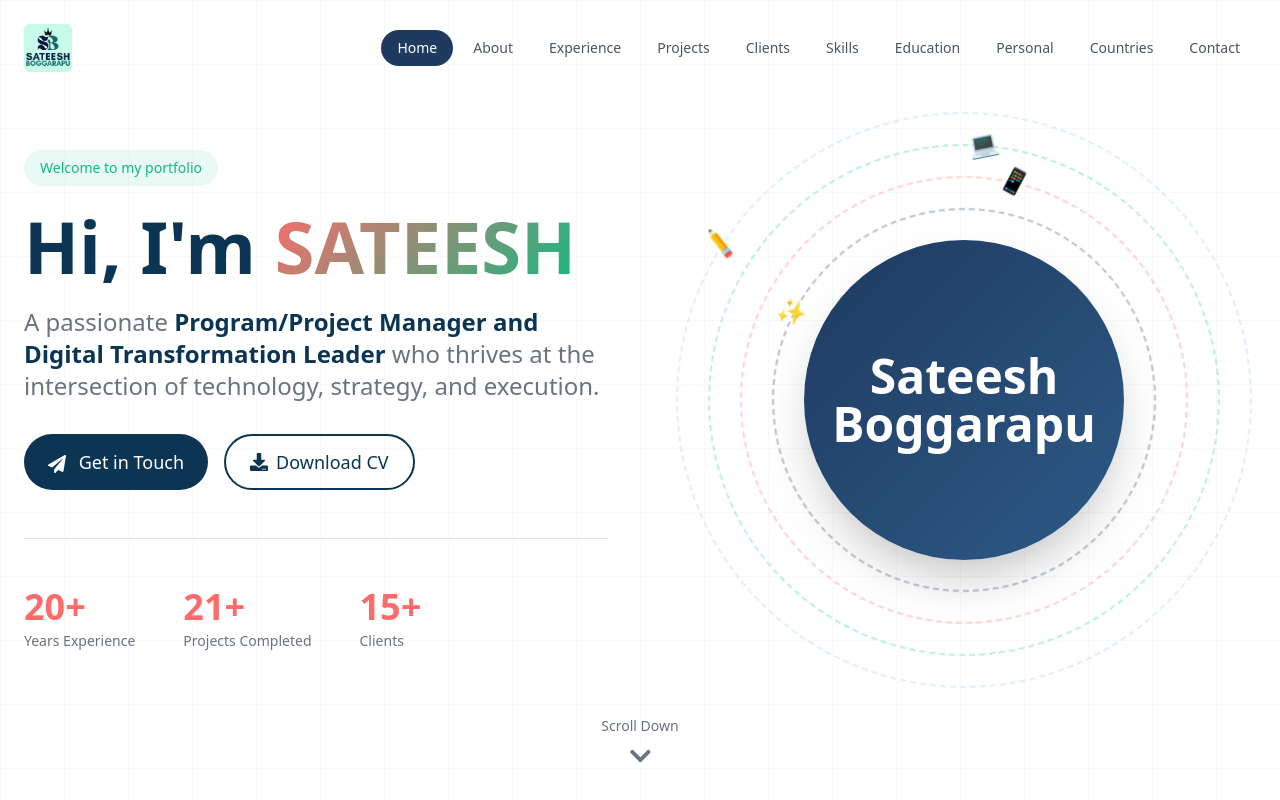
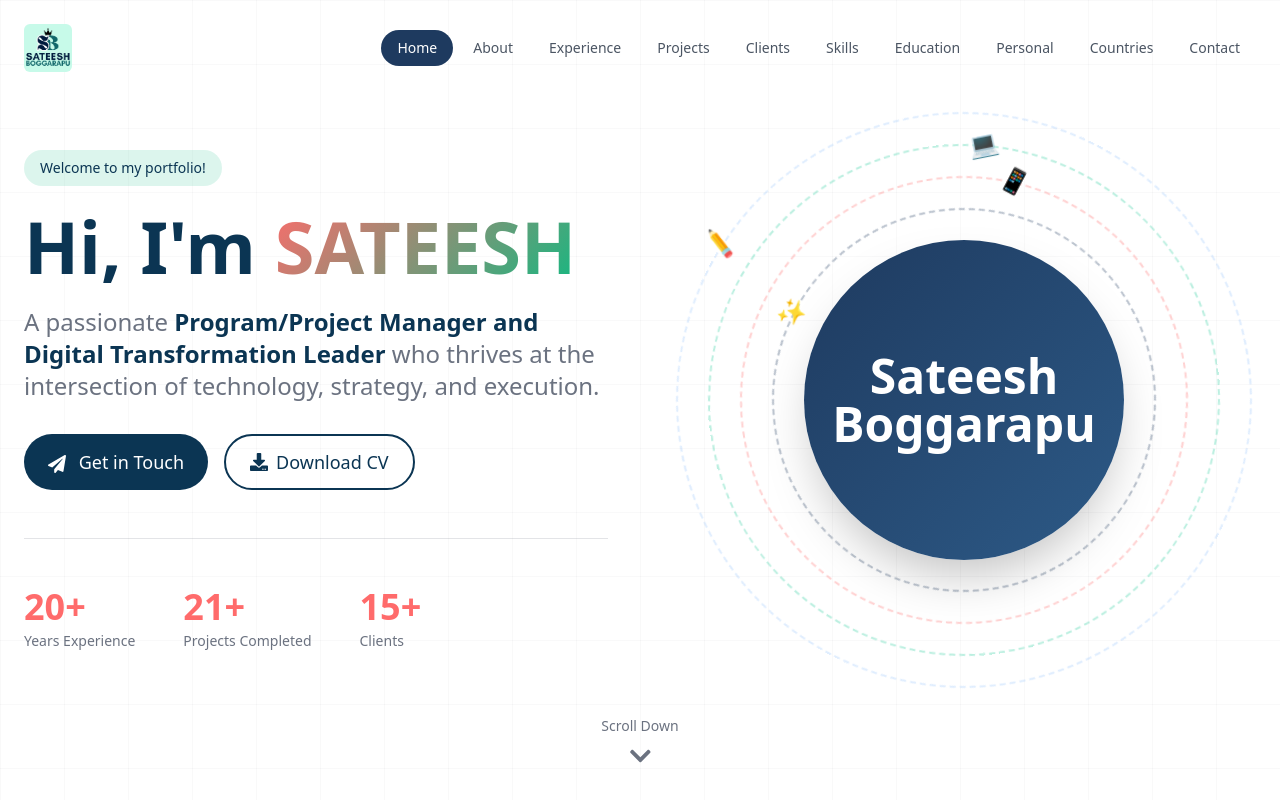
Before and after one commit to sat33shgit/Portfolio, a React (Vite) app: page / in a window 1280 px wide. Shown: the top 800 px of the page. Built offline with nearby package versions, Linux system fonts and the light colour scheme.

Commit message:
Save: commit all pending changes

```diff
--- a/src/components/sections/Education.jsx
+++ b/src/components/sections/Education.jsx
@@ -181,7 +181,7 @@ export default function Education(){
             {['Coursera', 'Udemy', 'Third Factor', 'Vinh Giang', 'Scrimba', 'Coursera', 'Thinkcloudly', 'Shopify'].map((platform, idx) => (
               <span
                 key={`${platform}-${idx}`}
-                className="px-4 py-2 bg-white rounded-full text-gray-600 text-sm font-medium shadow-[0_2px_8px_rgba(0,0,0,0.08)] hover:shadow-[0_4px_12px_rgba(0,0,0,0.12)] transition-all cursor-pointer"
+                className="px-4 py-2 bg-white rounded-full text-gray-600 text-sm font-medium shadow-[0_2px_8px_rgba(0,0,0,0.08)] hover:shadow-[0_4px_12px_rgba(0,0,0,0.12)] transition-all"
               >
                 {platform}
               </span>
--- a/src/components/sections/Home.jsx
+++ b/src/components/sections/Home.jsx
@@ -44,8 +44,8 @@ export default function Home() {
       <div className="max-w-7xl mx-auto px-6 py-32 relative z-10">
         <div className="grid lg:grid-cols-2 gap-16 items-center">
           <div>
-            <span className="inline-block px-4 py-2 rounded-full text-sm font-medium mb-6" style={{ backgroundColor: theme.accent + '15', color: theme.accent }}>
-              Welcome to my portfolio
+            <span className="inline-block px-4 py-2 rounded-full text-sm font-medium mb-6" style={{ backgroundColor: theme.accent + '25', color: theme.primary }}>
+              Welcome to my portfolio!
             </span>
 
             <h1 className="text-5xl md:text-6xl lg:text-7xl font-bold mb-6 leading-tight" style={{ color: theme.primary }}>
--- a/src/components/sections/PersonalSpace.jsx
+++ b/src/components/sections/PersonalSpace.jsx
@@ -115,7 +115,7 @@ export default function PersonalSpace(){
                 <motion.div
                   key={award.id}
                   whileHover={{ y: -5 }}
-                  className="bg-white rounded-3xl p-6 shadow-lg hover:shadow-2xl transition-all cursor-pointer group"
+                  className="bg-white rounded-3xl p-6 shadow-lg hover:shadow-2xl transition-all group"
                 >
                   <div className="grid grid-cols-[auto_1fr] gap-4 items-start">
                     <div
@@ -178,7 +178,7 @@ export default function PersonalSpace(){
                             e.stopPropagation();
                             openCert(certKey);
                           }}
-                          className="inline-flex items-center gap-2 px-3 py-2 bg-gradient-to-r from-[#1e3a5f] to-[#2d5a7b] text-white rounded-full text-sm font-medium hover:shadow-lg hover:scale-105 transition-all group/btn"
+                          className="inline-flex items-center gap-2 px-3 py-2 bg-gradient-to-r from-[#1e3a5f] to-[#2d5a7b] text-white rounded-full text-sm font-medium hover:shadow-lg hover:scale-105 transition-all group/btn cursor-pointer"
                         >
                           <svg className="w-4 h-4 group-hover/btn:rotate-12 transition-transform" fill="none" stroke="currentColor" viewBox="0 0 24 24">
                             <path strokeLinecap="round" strokeLinejoin="round" strokeWidth={2} d="M9 12h6m-6 4h6m2 5H7a2 2 0 01-2-2V5a2 2 0 012-2h5.586a1 1 0 01.707.293l5.414 5.414a1 1 0 01.293.707V19a2 2 0 01-2 2z" />
--- a/src/components/sections/Skills.jsx
+++ b/src/components/sections/Skills.jsx
@@ -277,14 +277,14 @@ export default function Skills(){
               'WebSockets', 'Redis', 'Elasticsearch', 'D3.js',
               'Vite', 'Prisma', 'JWT', 'OAuth', 'HeyGen', 'Toad', 'Visual Studio Code', 'Eclipse', 'NetBeans', 'SQL Developer', 'uDeploy', 'SonarQube', 'Fiddler', 'MongoDB', 'VBA', 'Sketch', 'Powershell','JQuery','Keycloak','WordPress',
             ].map((skill, index) => (
-              <motion.span
+                <motion.span
                 key={`${skill}-${index}`}
                 initial={{ opacity: 0, scale: 0.8 }}
                 whileInView={{ opacity: 1, scale: 1 }}
                 viewport={{ once: true }}
                 transition={{ duration: 0.18 }}
                 whileHover={{ scale: 1.1, y: -2 }}
-                className="px-4 py-2 bg-white rounded-full text-gray-600 text-sm font-medium shadow-sm hover:shadow-md transition-all cursor-pointer"
+                className="px-4 py-2 bg-white rounded-full text-gray-600 text-sm font-medium shadow-sm hover:shadow-md transition-all"
               >
                 {skill}
               </motion.span>
```
